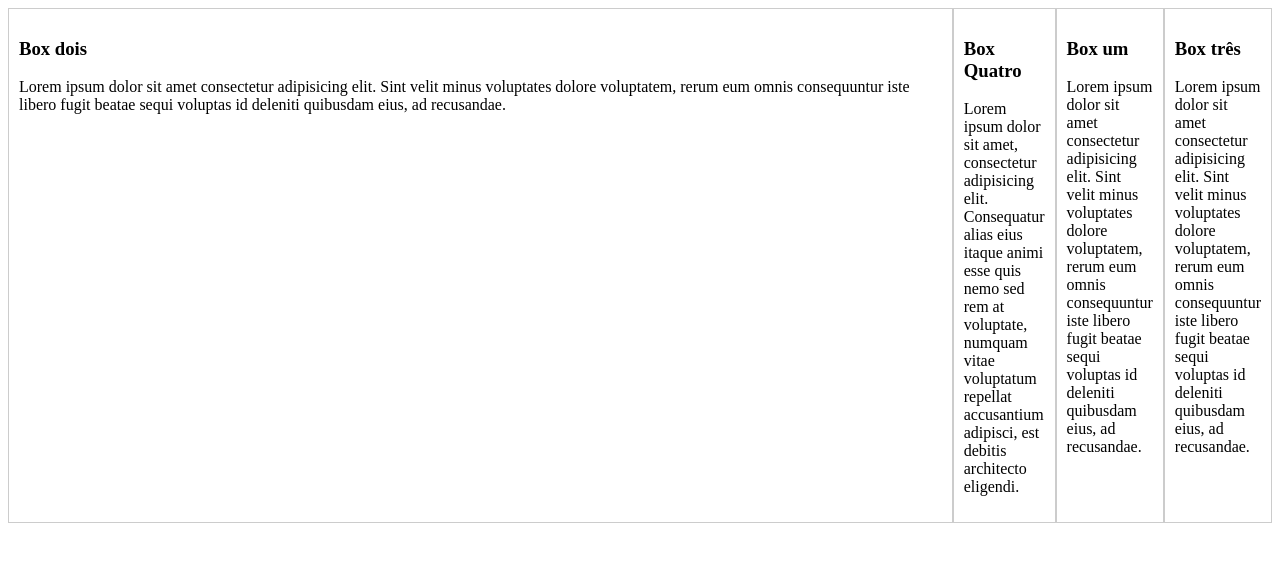
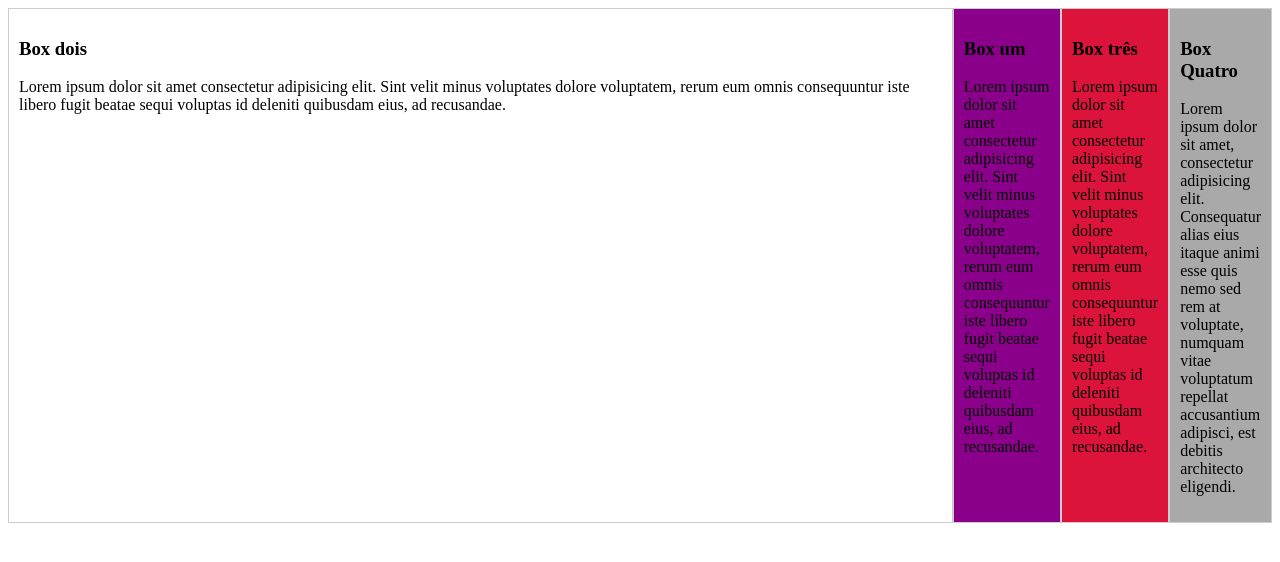
Before and after one commit to LarissaNSantos/GIT-E-GITHUB, a plain HTML site: page index.html in a window 1280 px wide. Drawn offline with Linux system fonts and the light colour scheme.

Commit message:
Adiconando exercicios no github

```diff
--- a/estilo.css
+++ b/estilo.css
@@ -11,20 +11,23 @@
 .item-box-1 {
     flex:2;
     order:2;
+    background-color: darkmagenta;
 }
 
 .item-box2 {
     flex:1;
-    order:1;
-
+    order:2;
+    background-color: blueviolet;
 }
 
 .item-box-3{
     flex:2;
     order:3;
+    background-color: crimson;
 }
 
 .item-box-4{
     flex:2;
-    order:1;
+    order:4;
+    background-color: darkgray;
 }
```
